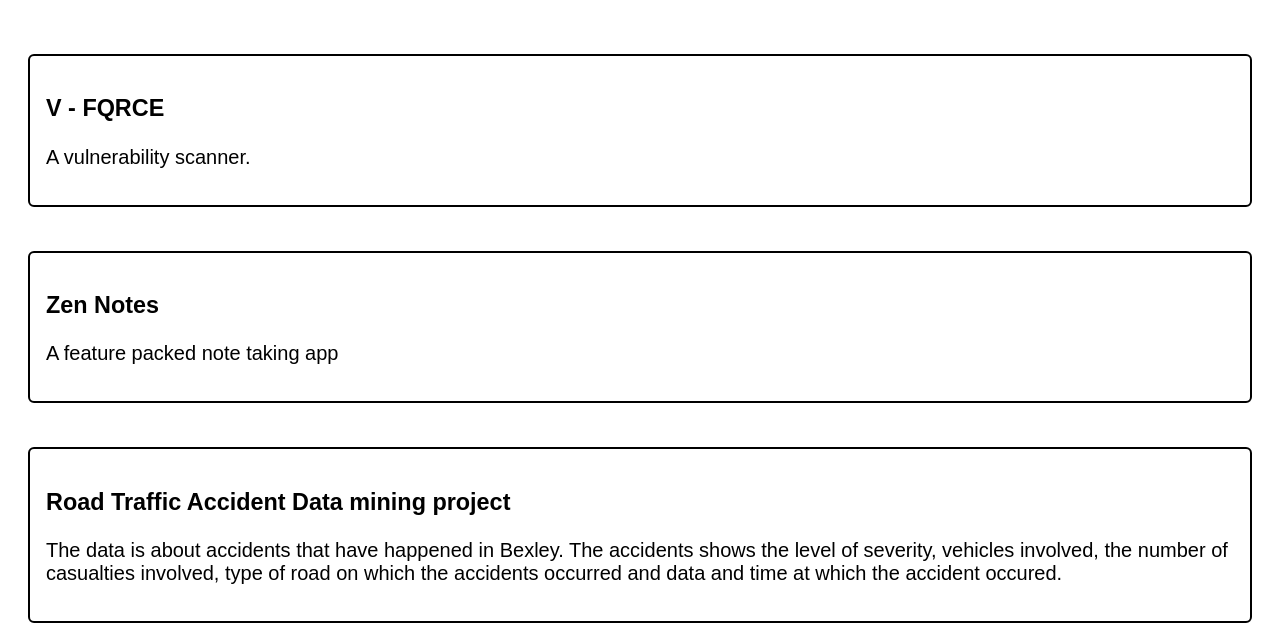
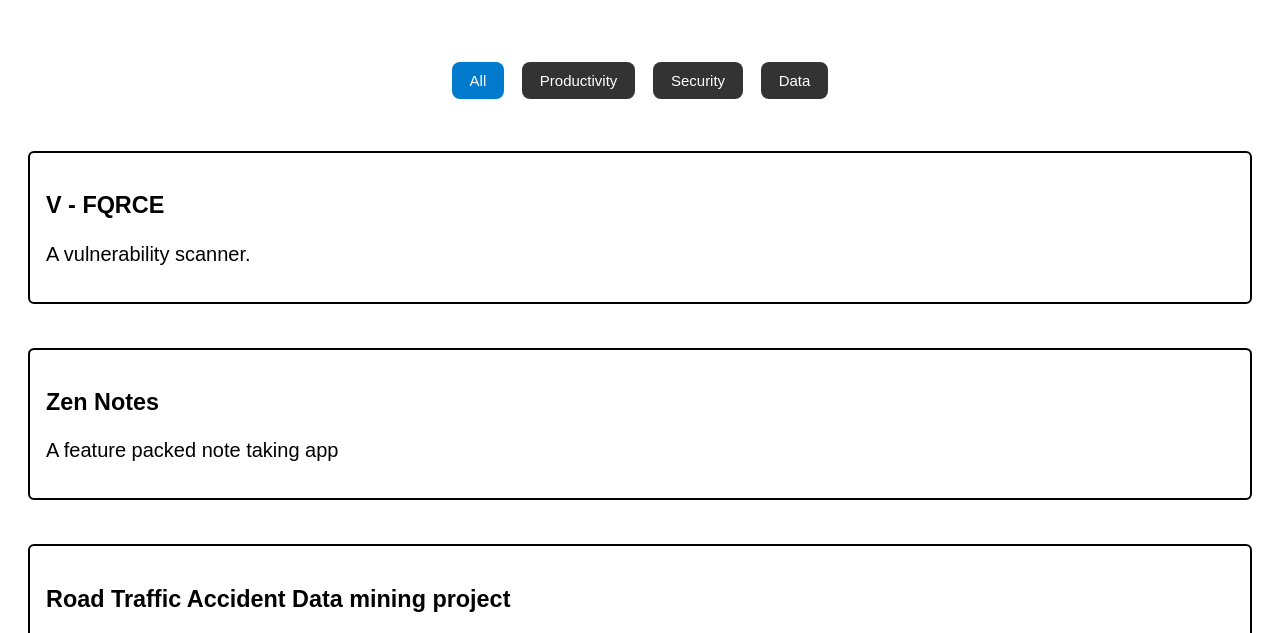
Before and after one commit to Jcodes21/portfolio-2, a plain HTML site: page projects.html in a window 1280 px wide. Shown: the part 158-791 px from the top of the page. Drawn offline with Linux system fonts and the light colour scheme.

Commit message:
Added filter buttons to projects page

```diff
--- /dev/null
+++ b/js/projects-scripts.js
@@ -0,0 +1,20 @@
+const filterButtons = document.querySelectorAll('.filter-btn');
+const projectCards = document.querySelectorAll('.project-card');
+
+filterButtons.forEach(button => {
+    button.addEventListener('click', () => {
+        // update active button
+        filterButtons.forEach(btn => btn.classList.remove('active'));
+        button.classList.add('active');
+
+        const filter = button.getAttribute('data-filter');
+
+        projectCards.forEach(card => {
+            if (filter === 'all' || card.dataset.category === filter) {
+                card.classList.remove('hidden');
+            } else {
+                card.classList.add('hidden');
+            }
+        });
+    });
+});
--- a/projects.html
+++ b/projects.html
@@ -2,7 +2,7 @@
 <html lang="en-UK"/>
 <head>
     <meta charset="utf-8"/>
-    <meta viewport="name" content="width-device-width"/>
+    <meta viewport="name" content="width-device-width, initial-scale=1.0"/>
     <title> Projects - Joseph Halden's portfolio</title>
     <link rel="stylesheet" href="styles.css"/>
 </head>
@@ -24,17 +24,24 @@
     <section class="project-cards">
         <h2>My Projects</h2>
 
-        <div class="project-card">
+        <div class="filter-buttons">
+            <button class="filter-btn active" data-filter="all">All</button>
+            <button class="filter-btn" data-filter="productivity">Productivity</button>
+            <button class="filter-btn" data-filter="security">Security</button>
+            <button class="filter-btn" data-filter="data">Data</button>
+        </div>
+
+        <div class="project-card" data-category="security">
             <h3>V - FQRCE</h3>
             <p>A vulnerability scanner.</P>
         </div>
 
-        <div class="project-card">
+        <div class="project-card" data-category="productivity">
             <h3>Zen Notes</h3>
             <p>A feature packed note taking app</p>
         </div>
 
-        <div class="project-card">
+        <div class="project-card" data-category="data">
             <h3>Road Traffic Accident Data mining project</h3>
             <p>The data is about accidents that have happened in Bexley. The accidents shows the level of severity, vehicles involved,
             the number of casualties involved, type of road on which the accidents occurred and data and time at which the accident occured.
@@ -46,5 +53,7 @@
         <p>© Copyright <strong>Joseph Halden</strong> 2025. All rights reserved.</p>
     </footer>
 
+    <script src="/js/projects-scripts.js"></script>
+
 </body>
 </html>
--- a/styles.css
+++ b/styles.css
@@ -150,6 +150,31 @@ footer {
     border-radius: 6px;
 }
 
+.filter-buttons {
+    text-align: center;
+    margin: 20px;
+}
+
+.filter-btn {
+    background-color: #333;
+    color: white;
+    border: none;
+    padding: 10px 18px;
+    margin: 0 6px;
+    border-radius: 8px;
+    cursor: pointer;
+    font-size:15px;
+    transition: background-color 0.3s ease;
+}
+
+.filter-btn:hover,
+.filter-btn.active {
+    background-color: #007acc;
+}
+
+.hidden {
+    display: none;
+}
 
 /* Informailities */
 .informalities {
```
